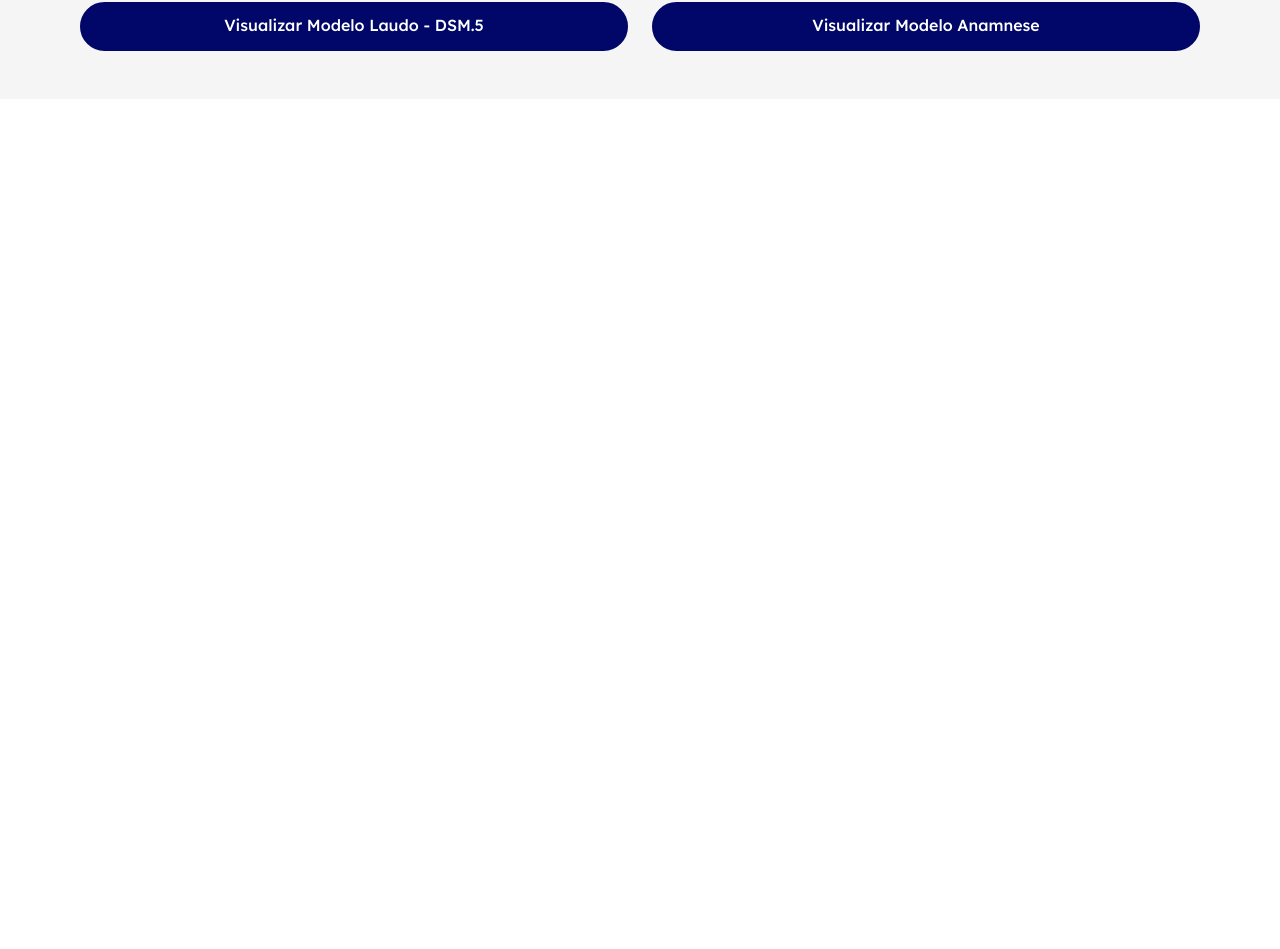
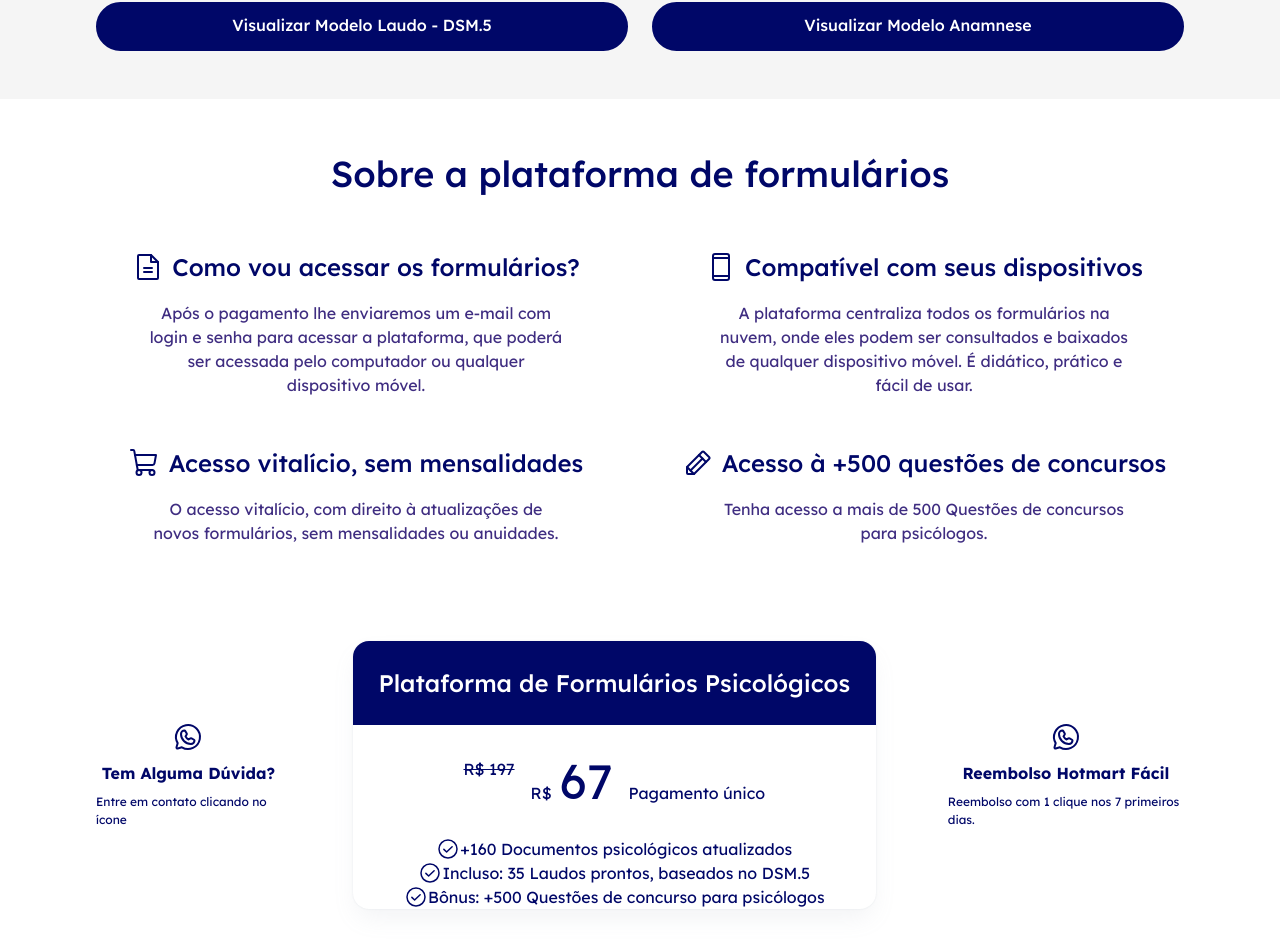
Before and after one commit to izaiasmorais/psiform, a React (Vite) app: page / in a window 1280 px wide. Shown: the part 1409-2358 px from the top of the page. Before the commit the page ends 1508 px from the top, so only its background shows below. Built offline with nearby package versions, Linux system fonts and the light colour scheme.

Commit message:
chore: about section completed

```diff
--- a/src/App.tsx
+++ b/src/App.tsx
@@ -1,6 +1,8 @@
+import { About } from "./components/About";
 import { Forms } from "./components/Forms";
 import { Header } from "./components/Header";
 import { Main } from "./components/Main";
+import { Pricing } from "./components/Pricing";
 import { Reports } from "./components/Reports";
 import { Resources } from "./components/Resources";
 
@@ -12,6 +14,8 @@ function App() {
 			<Resources />
 			<Forms />
 			<Reports />
+			<About />
+			<Pricing />
 		</>
 	);
 }
--- /dev/null
+++ b/src/components/About.tsx
@@ -0,0 +1,51 @@
+import { Flex, SimpleGrid } from "@chakra-ui/react";
+import { DeviceMobile, FileText, Pencil, ShoppingCart } from "phosphor-react";
+import { Card } from "./Card";
+import { GTitle } from "./GTitle";
+import { Layout } from "./Layout";
+
+export function About() {
+	return (
+		<Layout>
+			<Flex
+				align="center"
+				justify="space-around"
+				w="full"
+				py="3rem"
+				direction="column"
+			>
+				<GTitle title="Sobre a plataforma de formulários" />
+
+				<SimpleGrid
+					gridTemplateColumns={["1fr", "1fr", "1fr 1fr"]}
+					w="full"
+					my="3rem"
+					gap="3rem"
+				>
+					<Card
+						icon={<FileText size={32} />}
+						title="Como vou acessar os formulários?"
+						text="Após o pagamento lhe enviaremos um e-mail com login e senha para acessar a plataforma,
+						que poderá ser acessada pelo computador ou qualquer dispositivo móvel."
+					/>
+					<Card
+						icon={<DeviceMobile size={32} />}
+						title="Compatível com seus dispositivos"
+						text="A plataforma centraliza todos os formulários na nuvem, onde eles podem ser consultados e
+						baixados de qualquer dispositivo móvel. É didático, prático e fácil de usar."
+					/>
+					<Card
+						icon={<ShoppingCart size={32} />}
+						title="Acesso vitalício, sem mensalidades"
+						text="O acesso vitalício, com direito à atualizações de novos formulários, sem mensalidades ou anuidades."
+					/>
+					<Card
+						icon={<Pencil size={32} />}
+						title="Acesso à +500 questões de concursos"
+						text="Tenha acesso a mais de 500 Questões de concursos para psicólogos."
+					/>
+				</SimpleGrid>
+			</Flex>
+		</Layout>
+	);
+}
--- a/src/components/Accordions.tsx
+++ b/src/components/Accordions.tsx
@@ -1,5 +1,5 @@
 import { SimpleGrid, Accordion, Text, Box } from "@chakra-ui/react";
-import { GlobalAccordion } from "./GlobalAccordion";
+import { GAccordion } from "./GAccordion";
 
 export function Accordions() {
 	return (
@@ -12,7 +12,7 @@ export function Accordions() {
 				gap="1rem"
 			>
 				<Accordion allowToggle>
-					<GlobalAccordion
+					<GAccordion
 						title="Anamneses"
 						description={
 							<Text>
@@ -32,7 +32,7 @@ export function Accordions() {
 				</Accordion>
 
 				<Accordion allowToggle>
-					<GlobalAccordion
+					<GAccordion
 						title="Avaliação Vasectomia"
 						description={
 							<Text>
@@ -45,7 +45,7 @@ export function Accordions() {
 				</Accordion>
 
 				<Accordion allowToggle>
-					<GlobalAccordion
+					<GAccordion
 						title="Avaliação bariátrica"
 						description={
 							<Text>
@@ -58,7 +58,7 @@ export function Accordions() {
 				</Accordion>
 
 				<Accordion allowToggle>
-					<GlobalAccordion
+					<GAccordion
 						title="TEA"
 						description={
 							<Text>
@@ -77,7 +77,7 @@ export function Accordions() {
 			</SimpleGrid>
 
 			<Accordion allowToggle w="full" mt="1rem">
-				<GlobalAccordion
+				<GAccordion
 					title="Demais formulários atualizados"
 					description={
 						<Box>
--- a/src/components/GlobalAccordion.tsx
+++ b/src/components/GAccordion.tsx
@@ -8,12 +8,12 @@ import {
 import { Plus, Minus } from "phosphor-react";
 import { ReactNode, useState } from "react";
 
-interface GlobalAccordionProps {
+interface GAccordionProps {
 	title: string;
 	description: ReactNode;
 }
 
-export function GlobalAccordion({ title, description }: GlobalAccordionProps) {
+export function GAccordion({ title, description }: GAccordionProps) {
 	const [isOpen, setIsOpen] = useState(false);
 	const shadow =
 		"rgb(145 158 171 / 20%) 0px 0px 2px 0px, rgb(145 158 171 / 12%) 0px 12px 24px -4px";
--- a/src/components/Layout.tsx
+++ b/src/components/Layout.tsx
@@ -7,7 +7,7 @@ interface LayoutProps {
 
 export function Layout({ children }: LayoutProps) {
 	return (
-		<Flex w="full" maxW={1120} mx="auto" my="0" color="blue.900">
+		<Flex w="full" maxW={1120} mx="auto" my="0" px="1rem" color="blue.900">
 			{children}
 		</Flex>
 	);
--- /dev/null
+++ b/src/components/Pricing.tsx
@@ -0,0 +1,81 @@
+import { Box, Flex, Text } from "@chakra-ui/react";
+import { CheckCircle, WhatsappLogo } from "phosphor-react";
+import { Layout } from "./Layout";
+
+export function Pricing() {
+	const shadow =
+		"rgb(145 158 171 / 20%) 0px 0px 2px 0px, rgb(145 158 171 / 12%) 0px 12px 24px -4px";
+
+	return (
+		<Layout>
+			<Flex w="full" align="center" justify="center" gap="4.5rem" mb="10rem">
+				<Flex direction="column" align="center" justify="center" gap=".5rem">
+					<WhatsappLogo size={32} />
+					<Text as="strong">Tem Alguma Dúvida?</Text>
+					<Text as="p" fontSize="xs">
+						Entre em contato clicando no ícone
+					</Text>
+				</Flex>
+
+				<Flex
+					boxShadow={shadow}
+					overflow="hidden"
+					borderRadius="1rem"
+					direction="column"
+					align="center"
+					justify="center"
+					w="580px"
+				>
+					<Flex
+						bg="blue.900"
+						w="full"
+						align="center"
+						justify="center"
+						py="1.5rem !important"
+						mb="2rem"
+					>
+						<Text as="h1" color="white" fontSize="2xl" fontWeight="500">
+							Plataforma de Formulários Psicológicos
+						</Text>
+					</Flex>
+
+					<Flex gap="1rem" mb="2rem">
+						<s>R$ 197</s>
+
+						<Flex align="end" gap=".5rem">
+							R$
+							<Text fontSize="5xl" fontWeight="400" lineHeight="1">
+								67
+							</Text>
+						</Flex>
+
+						<Flex align="end">Pagamento único</Flex>
+					</Flex>
+
+					<Flex direction="column">
+						<Flex align="center" justify="center">
+							<CheckCircle size={24} />
+							+160 Documentos psicológicos atualizados
+						</Flex>
+						<Flex align="center" justify="center">
+							<CheckCircle size={24} />
+							Incluso: 35 Laudos prontos, baseados no DSM.5
+						</Flex>
+						<Flex align="center" justify="center">
+							<CheckCircle size={24} />
+							Bônus: +500 Questões de concurso para psicólogos
+						</Flex>
+					</Flex>
+				</Flex>
+
+				<Flex direction="column" align="center" justify="center" gap=".5rem">
+					<WhatsappLogo size={32} />
+					<Text as="strong">Reembolso Hotmart Fácil</Text>
+					<Text as="p" fontSize="xs">
+						Reembolso com 1 clique nos 7 primeiros dias.
+					</Text>
+				</Flex>
+			</Flex>
+		</Layout>
+	);
+}
--- a/src/components/Reports.tsx
+++ b/src/components/Reports.tsx
@@ -1,6 +1,6 @@
 import { Accordion, Flex, Link, Text } from "@chakra-ui/react";
 import { GButton } from "./GButton";
-import { GlobalAccordion } from "./GlobalAccordion";
+import { GAccordion } from "./GAccordion";
 import { GTitle } from "./GTitle";
 import { Layout } from "./Layout";
 
@@ -18,7 +18,7 @@ export function Reports() {
 					<GTitle title="Laudos prontos baseados no DSM.5" />
 
 					<Accordion allowToggle mt="2rem" w="full">
-						<GlobalAccordion
+						<GAccordion
 							title="Laudos prontos (baseados no DSM.5)"
 							description={
 								<Text>
```
Also changed, not shown: src/components/GlobalBox.tsx (deleted, +0 -9 lines).
